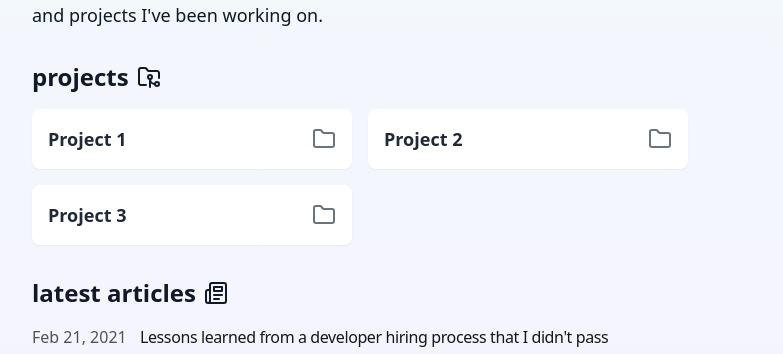
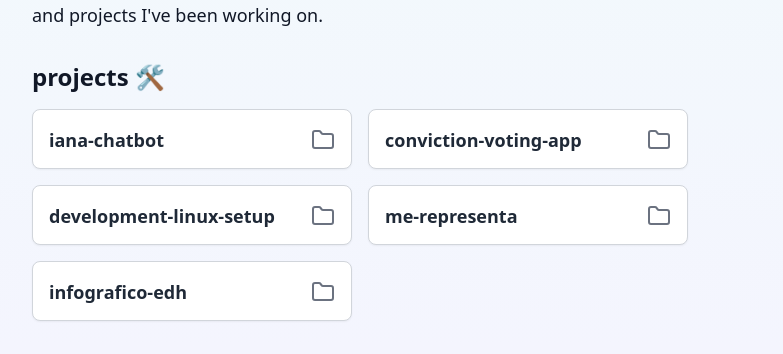
Before and after one commit to vivianedias/portfolio, a Next.js app: page / in a window 1280 px wide. Shown: the part 597-951 px from the top of the page, without its empty margins (248-1031 px from the left). Built offline with nearby package versions, Linux system fonts and the light colour scheme.

Commit message:
feat: adds latest projects

```diff
--- a/src/components/Posts.tsx
+++ b/src/components/Posts.tsx
@@ -1,6 +1,5 @@
 import Link from "next/link";
 import { formatDate, getBlogPosts } from "@/lib/utils";
-import { NewspaperIcon } from "lucide-react";
 
 export default function BlogPosts() {
   const allBlogs = getBlogPosts();
@@ -8,7 +7,7 @@ export default function BlogPosts() {
   return (
     <div>
       <h2 className="inline-flex items-center gap-x-2 pb-4 text-2xl font-semibold">
-        latest articles <NewspaperIcon className={"size-6"} />
+        latest articles 📝
       </h2>
       {allBlogs
         .sort((a, b) => {
@@ -19,6 +18,7 @@ export default function BlogPosts() {
           }
           return 1;
         })
+        .slice(0, 5)
         .map((post) => (
           <Link
             key={post.slug}
--- a/src/components/Projects.tsx
+++ b/src/components/Projects.tsx
@@ -2,17 +2,20 @@
 
 import { useState } from "react";
 import { motion, AnimatePresence } from "framer-motion";
-import { Folder, FolderGit2Icon, FolderOpen } from "lucide-react";
-import Link from "next/link";
+import { Folder, FolderOpen, SquareArrowOutUpRightIcon } from "lucide-react";
 
 function Project({
   description,
   link,
   title,
+  stack,
+  contribution,
 }: {
   description: string;
   link: string;
   title: string;
+  stack: string[];
+  contribution: string;
 }) {
   const [isOpen, setIsOpen] = useState(false);
 
@@ -20,7 +23,7 @@ function Project({
 
   return (
     <motion.div
-      className="w-80 overflow-hidden rounded-lg bg-white shadow-sm focus-within:ring-2 focus-within:ring-violet-500"
+      className="h-16 w-80 overflow-hidden rounded-lg border border-gray-300 bg-white shadow-sm focus-within:ring-1 focus-within:ring-violet-500 hover:border-violet-500"
       initial={false}
       animate={{ height: isOpen ? "auto" : "60px" }}
       transition={{ duration: 0.3, ease: "easeInOut" }}
@@ -58,13 +61,17 @@ function Project({
             transition={{ duration: 0.3 }}
             className="px-4 pb-4"
           >
-            <p className="mb-4 text-sm text-gray-600">{description}</p>
-            <Link
+            <p className="mb-4 text-gray-600">{description}</p>
+            <p className="mb-4 text-sm text-gray-600">{contribution}</p>
+            <p className="mb-4 text-sm italic text-gray-600">
+              Built with: {stack.join(", ")}
+            </p>
+            <a
               href={link}
               className="inline-block rounded text-sm font-medium text-violet-500 hover:underline focus:outline-none focus:ring-2 focus:ring-blue-500 focus:ring-offset-2"
             >
-              See more
-            </Link>
+              See more <SquareArrowOutUpRightIcon className={"inline size-3"} />
+            </a>
           </motion.div>
         )}
       </AnimatePresence>
@@ -75,25 +82,62 @@ function Project({
 export default function Projects() {
   const DATA = [
     {
-      title: "Project 1",
-      description: "Description of project 1",
-      link: "/project-1",
+      title: "iana-chatbot",
+      description:
+        "An AI-powered chatbot created to support volunteers in training, answering questions about their course content. The project was developed with the support of the Bill and Melinda Gates Foundation.",
+      contribution:
+        "Led the technical development of the chatbot using ChatGPT and LlamaIndex, deploying it in a serverless AWS architecture and Vercel.",
+      link: "https://github.com/mapadoacolhimento/boas-vindas-chatbot/",
+      stack: [
+        "Next.js",
+        "ChatGPT",
+        "LlamaIndex",
+        "Serverless",
+        "AWS Lambda",
+        "AWS S3",
+      ],
     },
     {
-      title: "Project 2",
-      description: "Description of project 2",
-      link: "/project-2",
+      title: "conviction-voting-app",
+      description:
+        "1Hive's Conviction Voting app enables decentralized organizations to allocate funds based on the collective conviction of their members.",
+      contribution:
+        "As an early contributor, developed the front end with Aragon’s UI components and React, integrating it with the Aragon DAO to enhance user experience.",
+      link: "https://github.com/1Hive/conviction-voting-app",
+      stack: ["Aragon", "React", "Web3", "Solidity"],
     },
     {
-      title: "Project 3",
-      description: "Description of project 3",
-      link: "/project-3",
+      title: "development-linux-setup",
+      description:
+        "A shell script to install (most) of the dependencies that I need to setup my development enviroment.",
+      contribution:
+        "I was tired of setting up my development environment every time I got a new computer, so I created this script to automate the process.",
+      link: "https://github.com/vivianedias/development-linux-setup",
+      stack: ["Shell"],
+    },
+    {
+      title: "me-representa",
+      description:
+        "A platform that connects voters with candidates who align with their core values, supporting more informed, values-driven electoral choices.",
+      contribution:
+        "Developed the application end-to-end, revamping the UI with Next.js, implementing authentication with NextAuth, and setting up a scalable MongoDB database.",
+      link: "https://github.com/vivianedias/me-representa/",
+      stack: ["MongoDB", "Next.js", "ChakraUI", "NextAuth"],
+    },
+    {
+      title: "infografico-edh",
+      description:
+        "An interactive infographic designed to disseminate information about education on human rights in Brazil throughout the years.",
+      contribution:
+        "Developed the whole front end application with responsive, visually appealing components, ensuring an intuitive user experience.",
+      link: "https://github.com/vivianedias/infografico-edh",
+      stack: ["Next.js", "Airtable", "ChakraUI", "Jest", "Github Actions"],
     },
   ];
   return (
     <div className="my-8">
       <h2 className="inline-flex items-center gap-x-2 pb-4 text-2xl font-semibold">
-        projects <FolderGit2Icon className={"size-6"} />
+        projects 🛠️
       </h2>
       <div className={"flex flex-row flex-wrap gap-4"}>
         {DATA.map((project, index) => (
```
